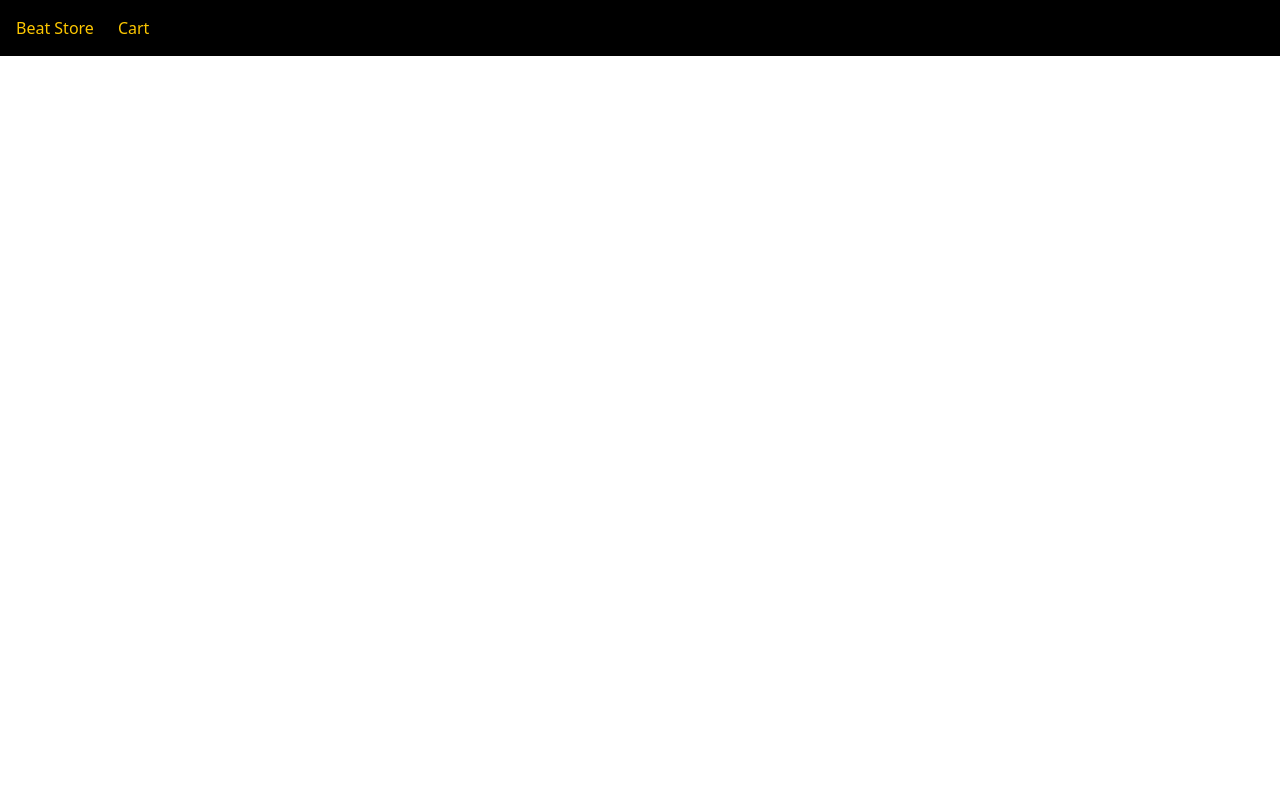
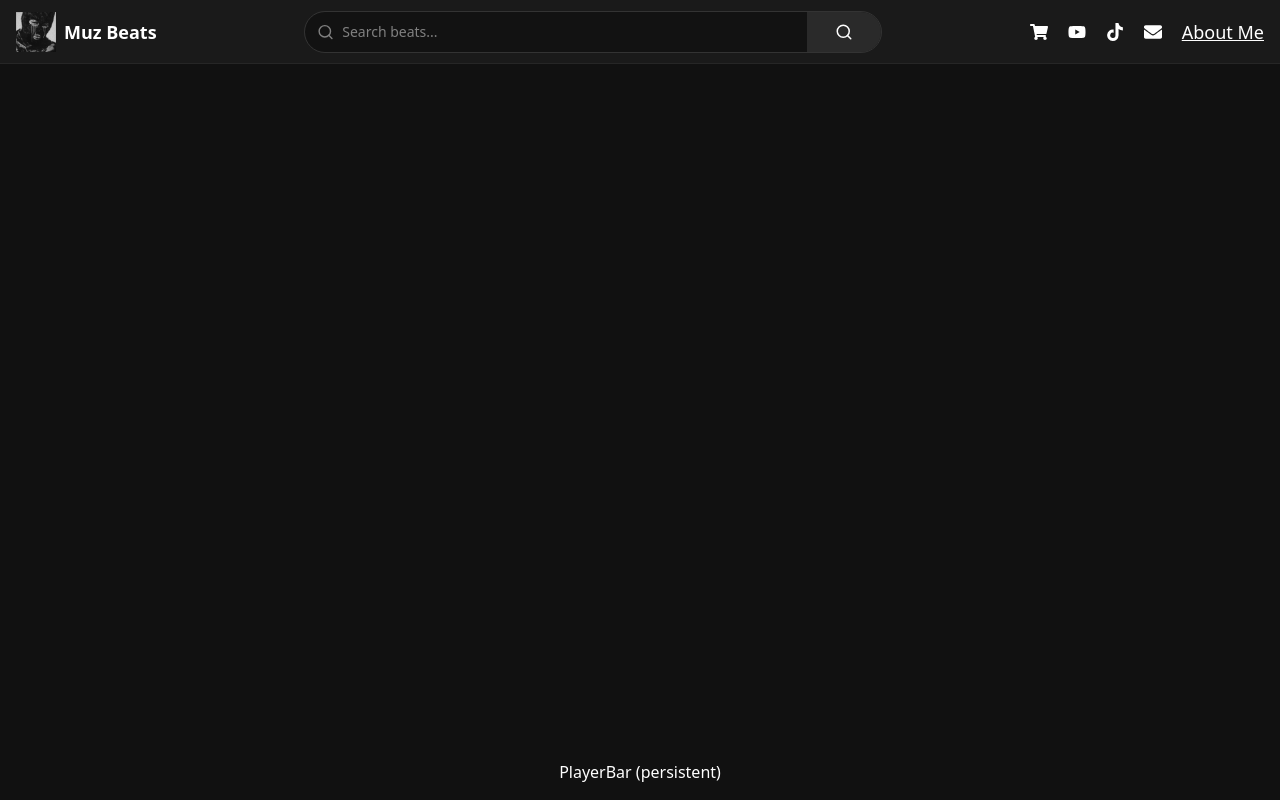
Before and after one commit to dprada1/muzbeats, a React (Vite) app: page /store in a window 1280 px wide. Built offline with nearby package versions, Linux system fonts and the light colour scheme.

Commit message:
Redesigned navbar and beat cards to match vanilla layout: restyled search bar, improved icon spacing, hover effects, refined cart/play button, and beat card alignment

```diff
--- a/src/components/BeatCard.tsx
+++ b/src/components/BeatCard.tsx
@@ -20,7 +20,7 @@ export default function BeatCard({ beat, onAddToCart }: Props) {
     };
 
     return (
-        <div className="bg-zinc-900 text-white rounded-xl shadow-md p-4 flex gap-4 w-full max-w-4xl mx-auto">
+        <div className="bg-card-bg text-white rounded-xl shadow-md p-4 flex gap-4 w-full max-w-4xl mx-auto">
             {/* LEFT: Cover Art */}
             <img
                 src={beat.cover}
@@ -32,7 +32,7 @@ export default function BeatCard({ beat, onAddToCart }: Props) {
             <div className="flex flex-col justify-between flex-1">
                 {/* Title & Key/BPM */}
                 <div>
-                    <h3 className="text-lg font-semibold text-brand-yellow break-words leading-snug">
+                    <h3 className="text-lg font-semibold text-white break-words leading-snug">
                         {beat.title}
                     </h3>
                     <p className="text-sm text-zinc-400 mt-1">
@@ -44,7 +44,7 @@ export default function BeatCard({ beat, onAddToCart }: Props) {
                 <div className="flex items-center gap-4 mt-3">
                     <button
                         onClick={handleTogglePlay}
-                        className="text-white bg-zinc-700 hover:bg-brand-yellow hover:text-black p-2 rounded-full transition"
+                        className="text-card-bg bg-white hover:opacity-75 hover:text-black p-3 rounded-full transition cursor-pointer"
                     >
                         {isThisPlaying ? <FaPause /> : <FaPlay />}
                     </button>
@@ -55,12 +55,12 @@ export default function BeatCard({ beat, onAddToCart }: Props) {
                 </div>
 
                 {/* Price + Cart */}
-                <div className="flex items-center justify-between mt-3">
+                <div className="flex items-center gap-3 mt-3">
                     <span className="text-sm font-medium">${beat.price.toFixed(2)}</span>
 
                     <button
                         onClick={() => onAddToCart(beat)}
-                        className="flex items-center gap-2 border border-brand-yellow text-brand-yellow hover:bg-brand-yellow hover:text-black px-4 py-2 rounded-full text-sm transition"
+                        className="flex items-center gap-2 border border-brand-yellow text-brand-yellow hover:bg-brand-yellow cursor-pointer hover:text-black px-3 py-1 rounded-full text-sm transition"
                     >
                         <FaShoppingCart />
                         Add to Cart
--- a/src/components/Navbar.tsx
+++ b/src/components/Navbar.tsx
@@ -1,10 +1,34 @@
 import { Link } from 'react-router-dom';
+import { FaShoppingCart, FaYoutube, FaTiktok, FaEnvelope } from 'react-icons/fa';
+import SearchBar from './SearchBar';
 
-export default function Navbar() {
-  return (
-    <nav className="bg-black text-yellow-400 p-4 flex gap-6">
-      <Link to="/store" className="hover:underline">Beat Store</Link>
-      <Link to="/store/cart" className="hover:underline">Cart</Link>
-    </nav>
-  );
+function Navbar() {
+    return (
+        <nav className="flex items-center justify-between px-4 h-16 bg-[#1a1a1a] border-b border-neutral-800">
+            <a href="/store" className="flex items-center gap-2 group">
+                <img
+                    src="/assets/images/skimask.png"
+                    alt="Logo"
+                    className="w-10 h-10 object-cover"
+                />
+                <span className="text-white text-lg font-semibold group-hover:text-yellow-400 transition-colors duration-200">
+                    Muz Beats
+                </span>
+            </a>
+
+            <div className="flex-1 mx-10 max-w-xl">
+                <SearchBar />
+            </div>
+
+            <div className="flex items-center gap-5 text-lg">
+                <Link to="/store/cart" className="hover:text-yellow-400 transition-colors"><FaShoppingCart /></Link>
+                <a href="https://youtube.com" target="_blank" rel="noopener noreferrer" className="hover:text-yellow-400 transition-colors"><FaYoutube /></a>
+                <a href="https://tiktok.com" target="_blank" rel="noopener noreferrer" className="hover:text-yellow-400 transition-colors"><FaTiktok /></a>
+                <a href="mailto:someone@example.com" className="hover:text-yellow-400 transition-colors"><FaEnvelope /></a>
+                <Link to="/about" className="underline hover:text-yellow-400 transition-colors">About Me</Link>
+            </div>
+        </nav>
+    );
 }
+
+export default Navbar;
--- /dev/null
+++ b/src/components/SearchBar.tsx
@@ -0,0 +1,60 @@
+import React, { useState, useRef } from "react";
+import { FiSearch, FiX } from "react-icons/fi";
+
+const SearchBar: React.FC = () => {
+    const [query, setQuery] = useState("");
+    const [isFocused, setIsFocused] = useState(false);
+    const inputRef = useRef<HTMLInputElement>(null);
+
+    const handleClear = () => {
+        setQuery("");
+        inputRef.current?.focus();
+    };
+
+    const handleSubmit = (e: React.FormEvent<HTMLFormElement>) => {
+        e.preventDefault();
+        if (query.trim() !== "") {
+            console.log("Searching for:", query);
+        }
+    };
+
+    return (
+        <form
+            onSubmit={handleSubmit}
+            className={`flex items-center transition-all duration-200 ${
+                isFocused ? "outline-1 outline-[#3ea6ff]" : "outline-1 outline-[#333]"
+            } rounded-full`}
+            style={{ height: "40px", backgroundColor: "#121212" }}
+        >
+            {/* Input with magnifying glass */}
+            <div className="flex items-center px-3 flex-grow">
+                <FiSearch className="text-[#808080] text-lg mr-2" />
+                <input
+                    ref={inputRef}
+                    type="text"
+                    placeholder="Search beats..."
+                    value={query}
+                    onChange={(e) => setQuery(e.target.value)}
+                    onFocus={() => setIsFocused(true)}
+                    onBlur={() => setIsFocused(false)}
+                    className="bg-transparent focus:outline-none text-sm text-white placeholder-[#808080] w-full"
+                />
+                {query && (
+                    <button type="button" onClick={handleClear} className="ml-2">
+                        <FiX className="text-[#808080] hover:text-white text-lg" />
+                    </button>
+                )}
+            </div>
+
+            {/* Submit button */}
+            <button
+                type="submit"
+                className="flex items-center justify-center bg-[#2a2a2a] hover:bg-[#3a3a3a] text-white px-7 h-full rounded-r-full"
+            >
+                <FiSearch className="text-lg" />
+            </button>
+        </form>
+    );
+};
+
+export default SearchBar;
--- a/src/index.css
+++ b/src/index.css
@@ -1,9 +1,14 @@
 @import "tailwindcss";
 
 @theme {
-  --color-brand-yellow: #facc15;
+  --color-brand-yellow: #EFBF04;
   --color-dark-bg: #0a0a0a;
   --color-card-bg: #1a1a1a;
   --color-waveform-bg: #2a2a2a;
   --color-white: #ffffff;
 }
+
+body {
+  background-color: #111111;
+  color: white;
+}
```
